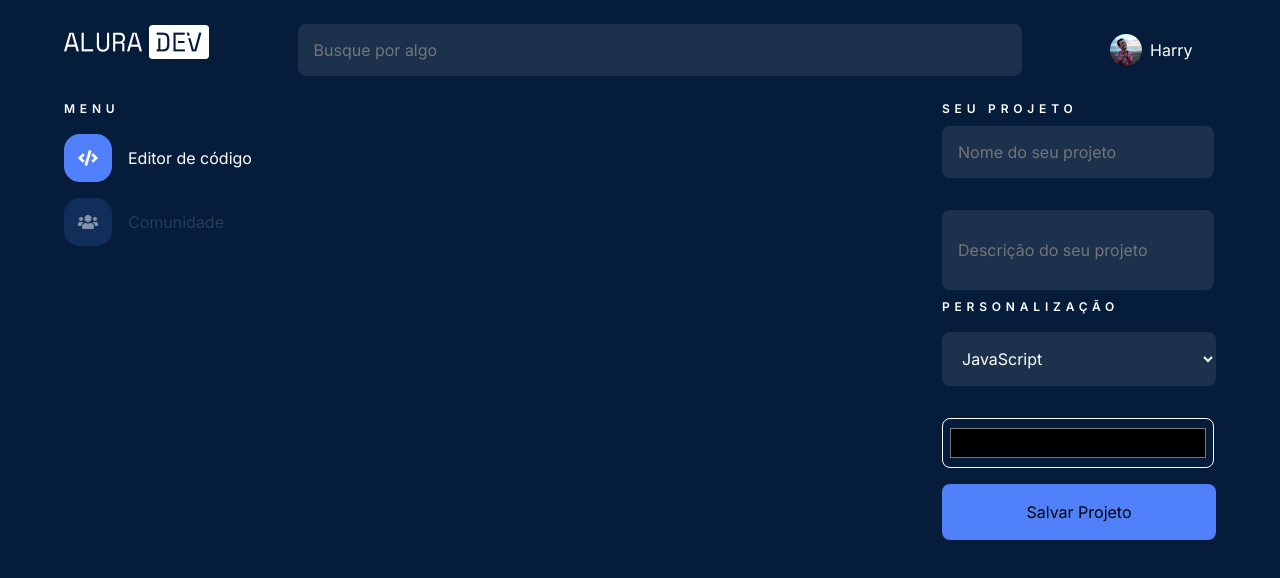
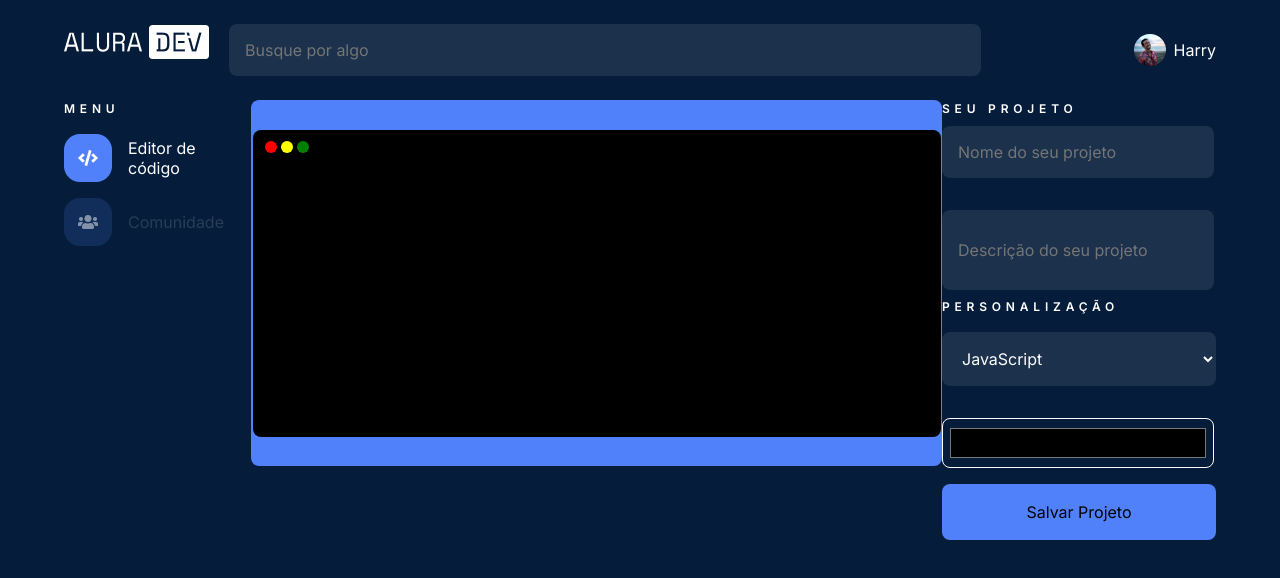
Before and after one commit to Rute-r/alura-dev, a React (Vite) app: page / in a window 1280 px wide. Shown: the top 578 px of the page. Built offline with nearby package versions, Linux system fonts and the light colour scheme.

Commit message:
adicionando campo de editor de codigo

```diff
--- a/package.json
+++ b/package.json
@@ -12,6 +12,7 @@
   "dependencies": {
     "react": "^18.2.0",
     "react-dom": "^18.2.0",
+    "react-icons": "^4.11.0",
     "react-router-dom": "^6.16.0",
     "styled-components": "^6.0.8"
   },
--- a/src/components/Author/index.jsx
+++ b/src/components/Author/index.jsx
@@ -2,8 +2,9 @@ import styled from 'styled-components';
 import author1x from '../../assets/images/author.png';
 
 const Container = styled.div`
-  width: 106px;
+  width: 215px;
   display: flex;
+  justify-content: end;
   align-items: center;
   gap: 8px;
   color: var(--white);
--- /dev/null
+++ b/src/components/CodeEditor/index.jsx
@@ -0,0 +1,67 @@
+import styled from 'styled-components';
+import { GoDotFill } from 'react-icons/go';
+
+const Container = styled.div`
+  width: 752px;
+  height: 366px;
+  background-color: var(--blue-strong);
+  border-radius: 8px;
+  display: flex;
+  align-items: center;
+  justify-content: center;
+  flex-direction: column;
+`;
+
+const Tab = styled.div`
+  background-color: var(--black);
+  border: none;
+  border-radius: 8px 8px 0 0;
+  width: 688px;
+  height: 35px;
+  display: flex;
+  align-items: center;
+  padding-left: 10px;
+`;
+
+const GoDotFillRed = styled(GoDotFill)`
+  color: red;
+  transform: scale(1.5);
+  background-color: transparent;
+`;
+
+const GoDotFillYellow = styled(GoDotFill)`
+  color: yellow;
+  transform: scale(1.5);
+  background-color: transparent;
+`;
+
+const GoDotFillGreen = styled(GoDotFill)`
+  color: green;
+  transform: scale(1.5);
+  background-color: transparent;
+`;
+
+const TextArea = styled.textarea`
+  background-color: var(--black);
+  border: none;
+  border-radius: 0 0 8px 8px;
+  width: 688px;
+  height: 272px;
+  color: var(--white);
+  resize: none;
+`;
+
+function CodeEditor() {
+  return (
+    <Container>
+      <Tab>
+        <GoDotFillRed />
+        <GoDotFillYellow />
+        <GoDotFillGreen />
+      </Tab>
+      <TextArea></TextArea>
+    </Container>
+  );
+}
+
+export default CodeEditor;
--- a/src/components/SearchBar/index.jsx
+++ b/src/components/SearchBar/index.jsx
@@ -1,9 +1,9 @@
-import TextField from '../InputField';
+import InputField from '../InputField';
 
 function SearchBar() {
   return (
     <>
-      <TextField placeholder="Busque por algo" width="724px" />
+      <InputField placeholder="Busque por algo" width="752px" />
     </>
   );
 }
--- a/src/pages/Home/index.jsx
+++ b/src/pages/Home/index.jsx
@@ -1,8 +1,10 @@
+import CodeEditor from '../../components/CodeEditor';
 import MenuRigthSide from '../../components/MenuRigthSide';
 
 function Home() {
   return (
     <>
+      <CodeEditor />
       <MenuRigthSide />
     </>
   );
```
Also changed, not shown: 1 other file (tests, documents, lock files or other folders).
